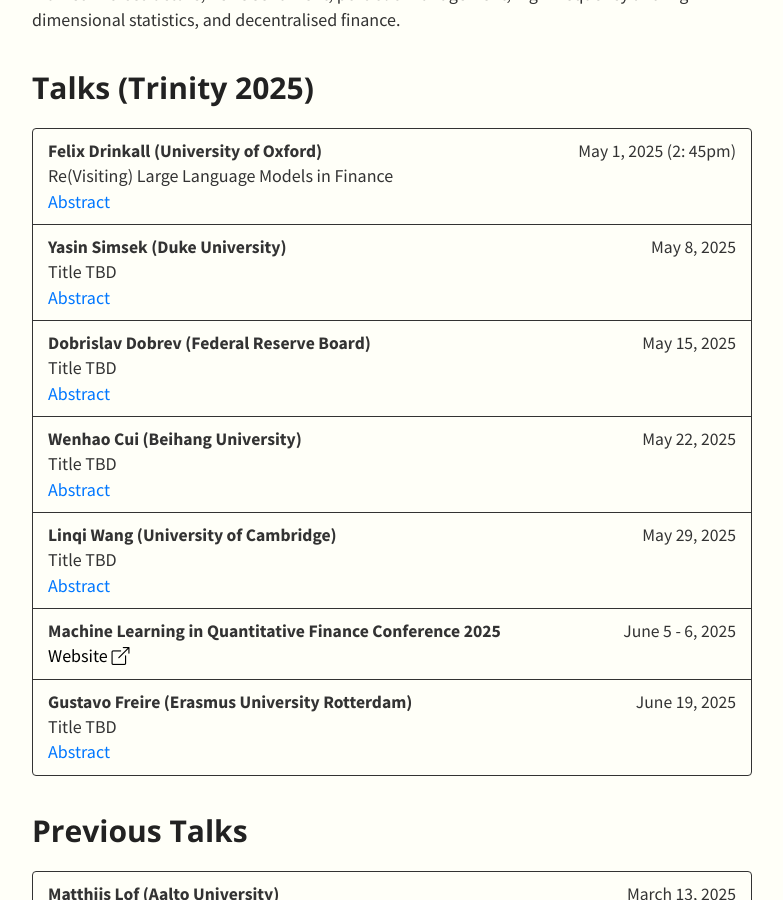
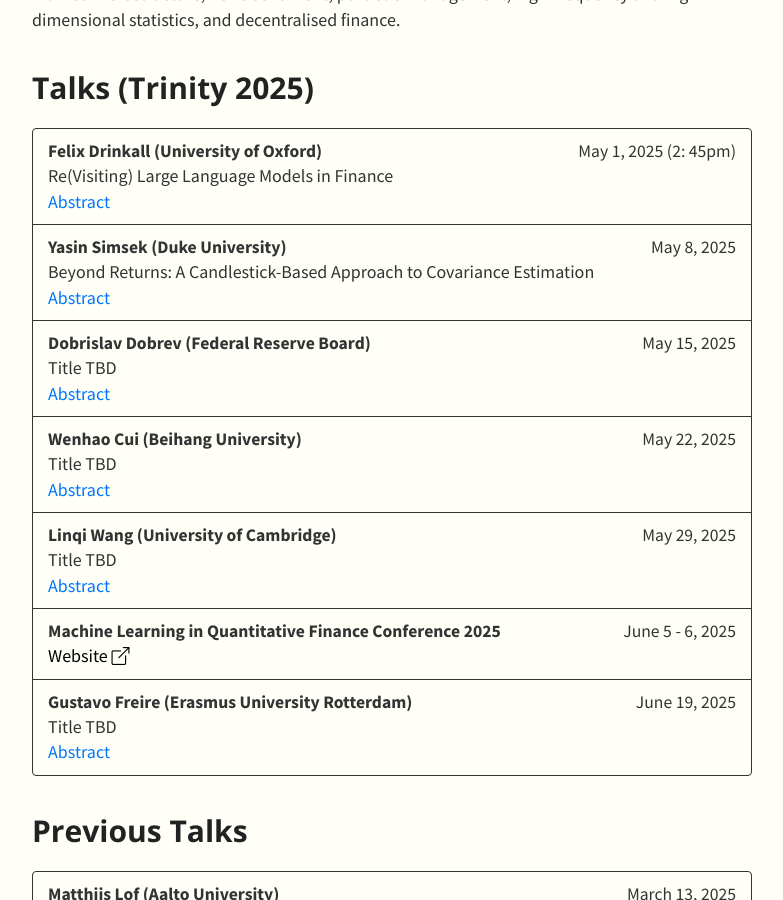
Before and after one commit to SML-Fin/SML-Fin.github.io, a Jekyll site: the page built from index.md, in a window 1280 px wide and 900 px high, scrolled down 447 px. Shown: the whole window, without its empty margins (248-1031 px from the left). Built offline with Jekyll 4.4.1, drawn with Linux system fonts in a browser that asks for light colours; nearby versions of some CDN libraries; our own code applies the rules of GitHub Pages for plain Markdown files.

Commit message:
Update talks.yml

```diff
--- a/_data/talks.yml
+++ b/_data/talks.yml
@@ -6,8 +6,8 @@
       abstract: This study evaluates the effectiveness of specialised large language models (LLMs) developed for accounting and finance. Empirical analysis demonstrates that these domain-specific models, despite being nearly 50 times smaller, consistently outperform state-of-the-art general-purpose LLMs in return prediction. By pre-training the models on year-specific financial datasets from 2007 to 2023, the study also mitigates look-ahead bias, a common limitation of general-purpose LLMs. The findings highlight the critical importance of addressing look-ahead bias to ensure reliable results. Extensive robustness checks further validate the superior performance of these models.
     - speaker: Yasin Simsek (Duke University)
       date: May 8, 2025
-      title: Title TBD
-      abstract: TBD
+      title: Beyond Returns&#58; A Candlestick-Based Approach to Covariance Estimation
+      abstract: This paper proposes a novel framework for estimating asset return covariances using high-frequency candlestick data. We introduce univariate and multivariate realized measures derived from high-frequency candlestick observations and establish their consistency and asymptotic normality within a standard in-fill asymptotic framework. The first-order asymptotic results highlight the connection between candlestick data and dependence structure of asset returns. Drawing from these findings, we develop an integrated covariance matrix estimator which is formulated as the linear combination of candlestick based realized estimators. We apply the new estimator in the construction of global minimum variance portfolios using high-frequency price data of S&P 500 stocks between January 1996 and December 2023. Our approach significantly reduces portfolio risk in the out- of-sample while maintaining lower turnover, smaller aggregate short positions, and less extreme exposures to individual assets compared to standard procedures. We also find that this outperformance carries over effectively to low-frequency datasets (e.g., daily CRSP), highlighting the robustness and applicability of the proposed estimator across different data frequencies.
     - speaker: Dobrislav Dobrev (Federal Reserve Board)
       date: May 15, 2025
       title: Title TBD
```
